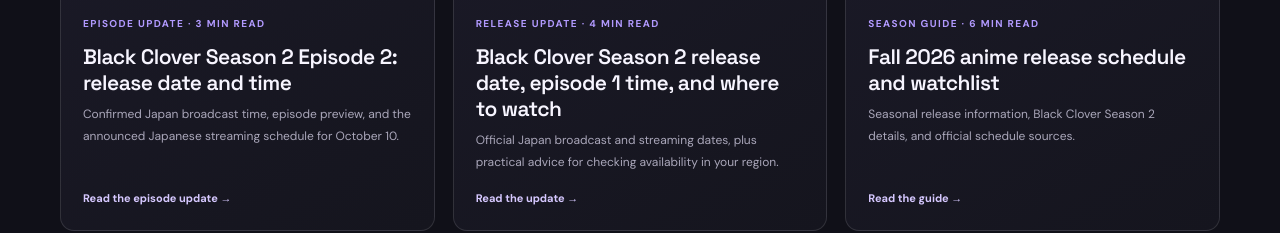
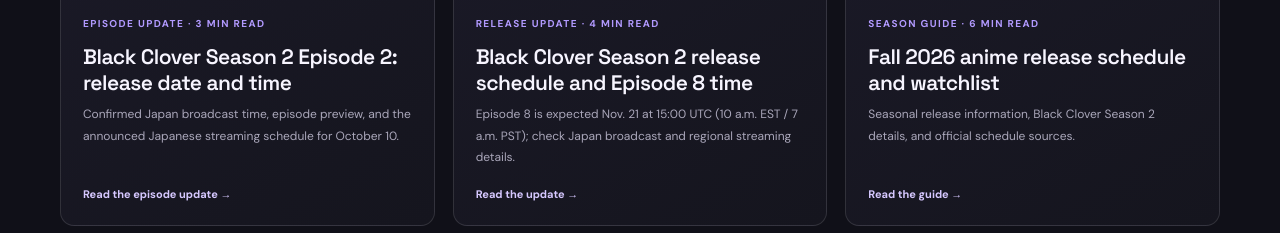
Before and after one commit to 4gmxsol-tech/animezax, a plain HTML site: page articles/index.html in a window 1280 px wide. Shown: the part 1157-1390 px from the top of the page. Drawn offline with Linux system fonts and the light colour scheme.

Commit message:
Refresh Black Clover Season 2 archive summary

```diff
--- a/articles/index.html
+++ b/articles/index.html
@@ -36,7 +36,7 @@
 
 <article class="article-card"><img class="article-thumb" src="https://images.unsplash.com/photo-1519608487953-e999c86e7455?auto=format&fit=crop&w=900&q=80" alt="" loading="lazy"><span class="article-category">EPISODE UPDATE · 3 MIN READ</span><h2>Black Clover Season 2 Episode 2: release date and time</h2><p>Confirmed Japan broadcast time, episode preview, and the announced Japanese streaming schedule for October 10.</p><a class="text-link" href="black-clover-season-2-episode-2-release-time.html">Read the episode update →</a></article>
 
-<article class="article-card"><img class="article-thumb" src="https://images.unsplash.com/photo-1519608487953-e999c86e7455?auto=format&fit=crop&w=900&q=80" alt="" loading="lazy"><span class="article-category">RELEASE UPDATE · 4 MIN READ</span><h2>Black Clover Season 2 release date, episode 1 time, and where to watch</h2><p>Official Japan broadcast and streaming dates, plus practical advice for checking availability in your region.</p><a class="text-link" href="black-clover-season-2-release-date.html">Read the update →</a></article>
+<article class="article-card"><img class="article-thumb" src="https://images.unsplash.com/photo-1519608487953-e999c86e7455?auto=format&fit=crop&w=900&q=80" alt="" loading="lazy"><span class="article-category">RELEASE UPDATE · 4 MIN READ</span><h2>Black Clover Season 2 release schedule and Episode 8 time</h2><p>Episode 8 is expected Nov. 21 at 15:00 UTC (10 a.m. EST / 7 a.m. PST); check Japan broadcast and regional streaming details.</p><a class="text-link" href="black-clover-season-2-release-date.html">Read the update →</a></article>
 
 <article class="article-card"><img class="article-thumb" src="https://images.unsplash.com/photo-1519608487953-e999c86e7455?auto=format&fit=crop&w=900&q=80" alt="" loading="lazy"><span class="article-category">SEASON GUIDE · 6 MIN READ</span><h2>Fall 2026 anime release schedule and watchlist</h2><p>Seasonal release information, Black Clover Season 2 details, and official schedule sources.</p><a class="text-link" href="fall-2026-anime.html">Read the guide →</a></article>
 <article class="article-card"><img class="article-thumb" src="https://images.unsplash.com/photo-1518709268805-4e9042af9f23?auto=format&fit=crop&w=900&q=80" alt="" loading="lazy"><span class="article-category">WATCH ORDER · 5 MIN READ</span><h2>Black Clover watch order: episodes and movie</h2><p>How to approach the series, what to know before starting, and where to verify official viewing options.</p><a class="text-link" href="black-clover-watch-order.html">Read the guide →</a></article>
```
